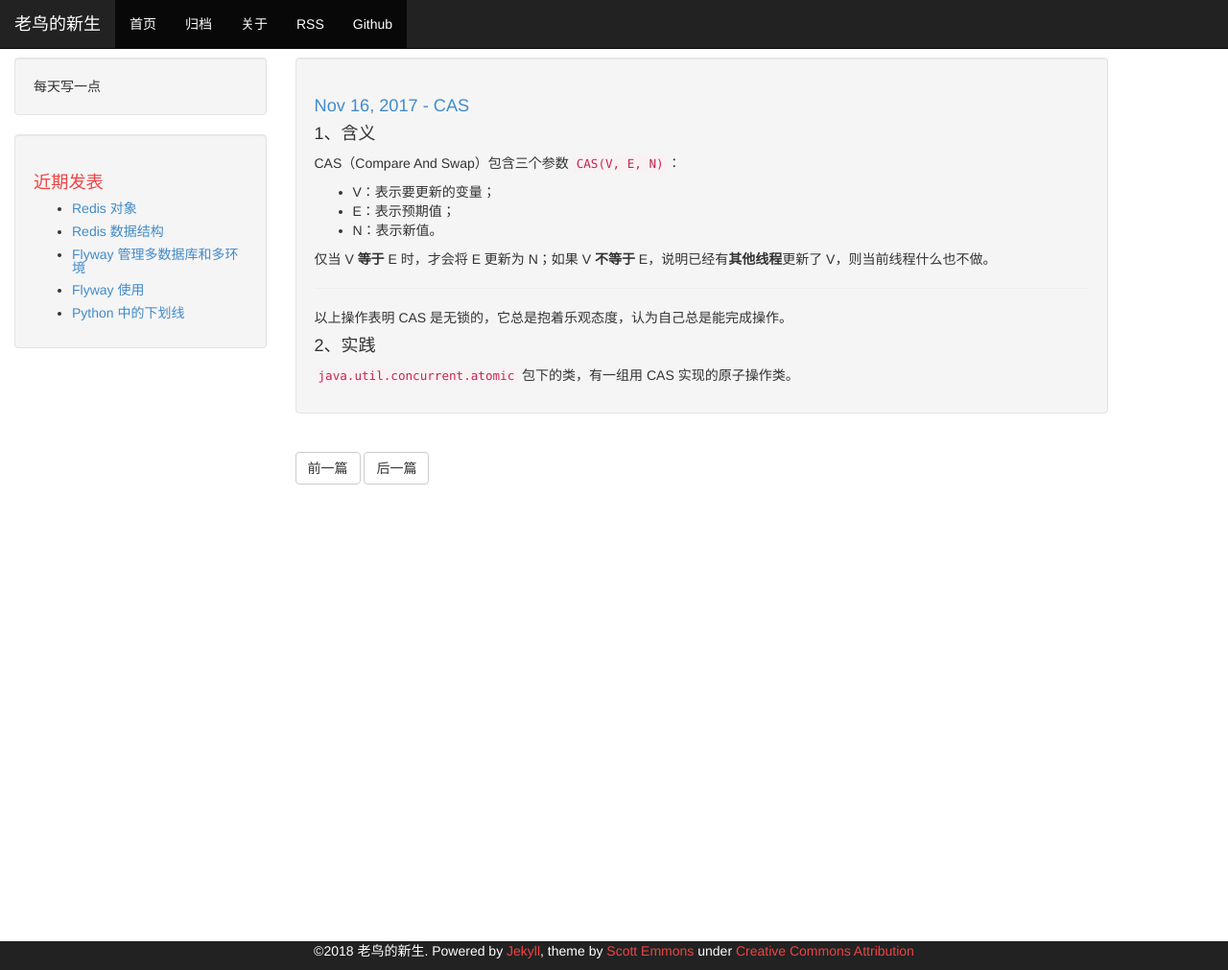
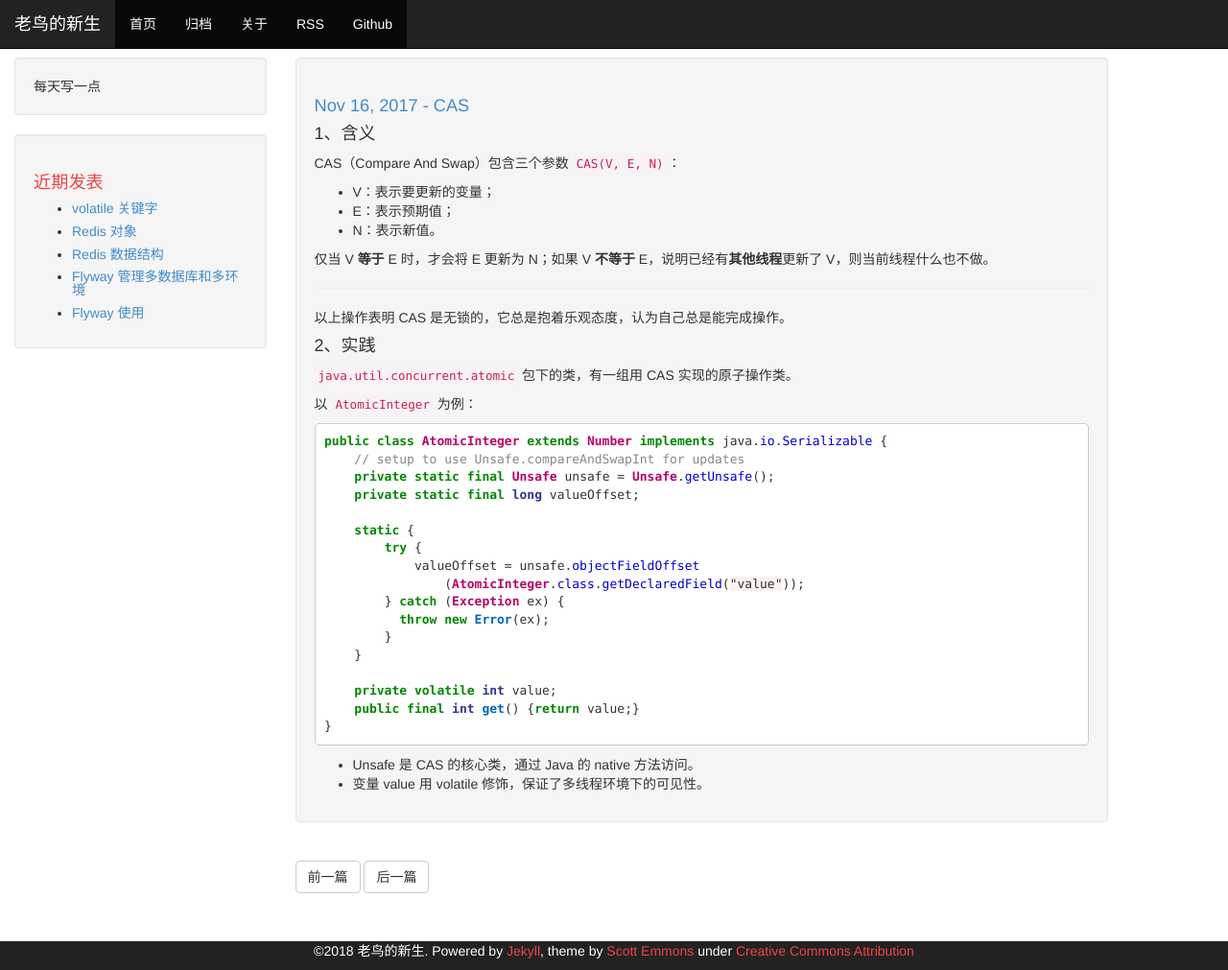
Before and after one commit to jyjsjd/jyjsjd.github.io, a Jekyll site: the page built from _posts/2017-11-16-cas.md, in a window 1280 px wide and 1011 px high. Shown: the whole window at 96% size. Built offline with Jekyll 4.4.1, drawn with Linux system fonts in a browser that asks for light colours.

Commit message:
volatile

````diff
--- a/_posts/2017-11-16-cas.md
+++ b/_posts/2017-11-16-cas.md
@@ -22,3 +22,28 @@
 
 #### 2、实践
 `java.util.concurrent.atomic` 包下的类，有一组用 CAS 实现的原子操作类。
+
+以 `AtomicInteger` 为例：
+
+```java
+public class AtomicInteger extends Number implements java.io.Serializable {
+    // setup to use Unsafe.compareAndSwapInt for updates
+    private static final Unsafe unsafe = Unsafe.getUnsafe();
+    private static final long valueOffset;
+
+    static {
+        try {
+            valueOffset = unsafe.objectFieldOffset
+                (AtomicInteger.class.getDeclaredField("value"));
+        } catch (Exception ex) {
+          throw new Error(ex);
+        }
+    }
+
+    private volatile int value;
+    public final int get() {return value;}
+}
+```
+
+* Unsafe 是 CAS 的核心类，通过 Java 的 native 方法访问。
+* 变量 value 用 volatile 修饰，保证了多线程环境下的可见性。
````
Also changed, not shown: _posts/2017-11-14-concurrency.md (renamed from _posts/2017-11-14-memory-model.md, +2 -3 lines), _posts/2018-01-23-volatile.md (added, +27 -0 lines), _posts/2017-09-23-spring-error-handler.md (renamed from _posts/2017-09-23-spring-error-hander.md), _posts/2017-11-30-spring-container.md (renamed from _posts/2017-11-30-container.md), _posts/2017-12-09-escape-analysis.md (renamed from _posts/2017-12-09-escape.md).
